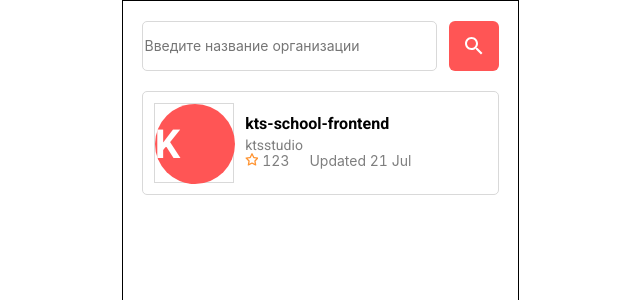
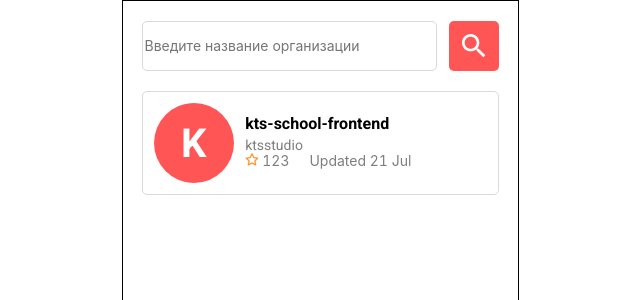
Before and after one commit to kulakoff/kts-konnichiwa, a React (Create React App) app: page / in a window 1280 px wide. Shown: the top 300 px of the page, without its empty margins (320-960 px from the left). Built offline with nearby package versions, Linux system fonts and the light colour scheme.

Commit message:
add search nutton

```diff
--- a/src/components/repositoryList/RepositoryList.module.css
+++ b/src/components/RepositoryList/RepositoryList.module.css
@@ -1,7 +1,8 @@
-@import "~antd/dist/antd.css";
 @import url("https://fonts.googleapis.com/css2?family=Roboto:ital,wght@0,400;0,700;0,900;1,300&display=swap");
 :root {
   --black: #000000;
+  ---white: #ffff;
+  --pink: #ff5555;
   --borderRadius: 5px;
 }
 
@@ -25,16 +26,33 @@
   border-radius: var(--borderRadius);
 }
 .searchBar__input:focus {
-  border: #ff5555 1px solid;
+  border: var(--pink) 1px solid;
 }
 
 .searchBar__button {
+  position: relative;
   cursor: pointer;
   border: none;
-  background: transparent;
+  border-radius: var(--borderRadius);
+  background: var(--pink);
   width: 50px;
   height: 50px;
-  background-image: url(./../../assets/img/searchButton.svg);
+}
+.searchBar__button:hover {
+  opacity: 0.7;
+}
+.searchBar__button__img {
+  position: absolute;
+  top: 0;
+  bottom: 0;
+  left: 0;
+  right: 0;
+  margin: auto;
+  width: 24px;
+  height: 24px;
+  color: var(--white);
+  background-repeat: round;
+  background-image: url(./../../assets/img/vectorSearch.svg);
 }
 
 .reposList {
@@ -55,7 +73,6 @@
 .item__avatar {
   width: 80px;
   height: 80px;
-  border: 1px solid #d9d9d9;
   }
 .item__img {
 }
@@ -69,7 +86,8 @@
   border-radius: 40px;
 }
 .item__repoFirsLetter {
-  /* position: absolute; */
+  display: table-cell;
+  vertical-align: middle;
   width: 80px;
   height: 80px;
   left: 12px;
@@ -80,13 +98,9 @@
   font-weight: bold;
   font-size: 40px;
   line-height: 47px;
-display: flex;
   align-items: center;
   text-align: center;
-
-/* background */
-
-color: #FFFFFF;
+  color: #ffffff;
 }
 
 .item__content {
--- a/src/components/repositoryList/RepositoryList.tsx
+++ b/src/components/RepositoryList/RepositoryList.tsx
@@ -1,6 +1,5 @@
 import React, { FC } from "react";
 import classes from "./RepositoryList.module.css"
-import searchButton from "./../../assets/img/searchButton.svg"
 
 
 const RepositoryList: FC = () => {
@@ -10,7 +9,9 @@
         <input type="text"
           className={classes.searchBar__input}
           placeholder="Введите название организации" />
-        <button className={classes.searchBar__button}></button>
+        <button className={classes.searchBar__button}>
+          <div className={classes.searchBar__button__img}></div>
+        </button>
       </div>
       <div className={classes.reposList}>
         <div className={classes.item}>
```
Also changed, not shown: src/App.tsx (+4 -3 lines), src/assets/img/vectorSearch.svg (added), src/components/RepositoryList/index.tsx (renamed from src/components/repositoryList/index.tsx). Lines whose indentation alone changed are shown as unchanged.
